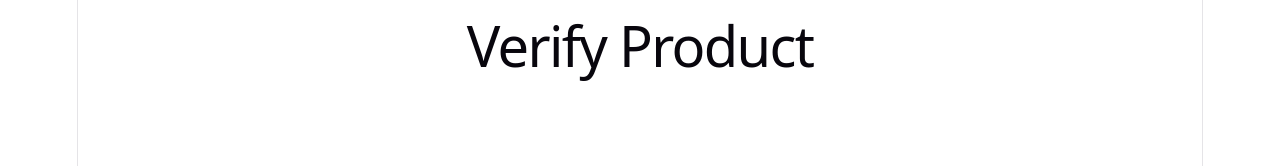
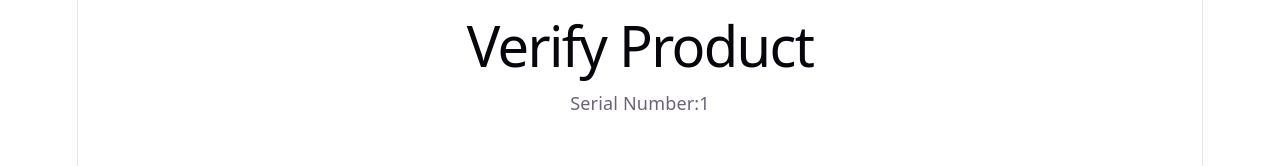
Before and after one commit to alizaenazet/oil-chain-validator, a React app in the folder frontend/: page /verify/1 in a window 1280 px wide. Shown: the top 166 px of the page. Built offline with nearby package versions, Linux system fonts and the light colour scheme; the HTML template or start-up script is replaced by a standard one.

Commit message:
feat(frontend): add login and verify functionality

```diff
--- a/frontend/src/pages/Login.jsx
+++ b/frontend/src/pages/Login.jsx
@@ -2,20 +2,29 @@ import { useState } from "react";
 import { login } from "../services/authService";
 
 function Login() {
-  const [username, setUsername] = useState("");
-  const [password, setPassword] = useState("");
+  const [username, setUsername] =
+    useState("");
+
+  const [password, setPassword] =
+    useState("");
 
   const handleLogin = async (e) => {
     e.preventDefault();
 
     try {
-      const data = await login(username, password);
+      const data = await login(
+        username,
+        password
+      );
 
-      localStorage.setItem("token", data.token);
+      localStorage.setItem(
+        "token",
+        data.token
+      );
 
-      alert("Login berhasil!");
+      alert("Login berhasil");
     } catch (error) {
-      alert("Login gagal!");
+      alert("Login gagal");
       console.error(error);
     }
   };
@@ -29,7 +38,9 @@ function Login() {
           type="text"
           placeholder="Username"
           value={username}
-          onChange={(e) => setUsername(e.target.value)}
+          onChange={(e) =>
+            setUsername(e.target.value)
+          }
         />
 
         <br />
@@ -39,7 +50,9 @@ function Login() {
           type="password"
           placeholder="Password"
           value={password}
-          onChange={(e) => setPassword(e.target.value)}
+          onChange={(e) =>
+            setPassword(e.target.value)
+          }
         />
 
         <br />
--- a/frontend/src/pages/Verify.jsx
+++ b/frontend/src/pages/Verify.jsx
@@ -1,5 +1,18 @@
+import { useParams } from "react-router-dom";
+
 function Verify() {
-  return <h1>Verify Product</h1>;
+  const { serialNumber } = useParams();
+
+  return (
+    <div>
+      <h1>Verify Product</h1>
+
+      <p>
+        Serial Number:
+        {serialNumber}
+      </p>
+    </div>
+  );
 }
 
 export default Verify;
```
Also changed, not shown: frontend/src/services/productService.js (added, +16 -0 lines).
